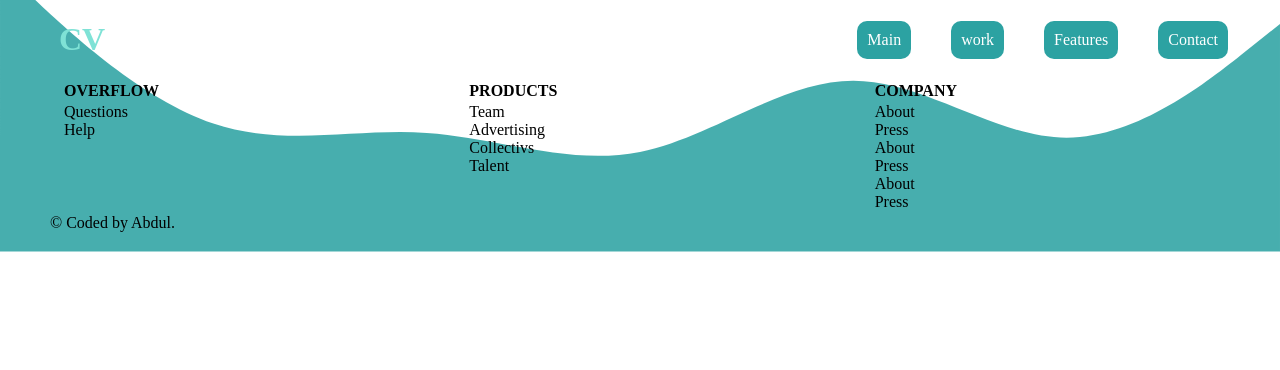
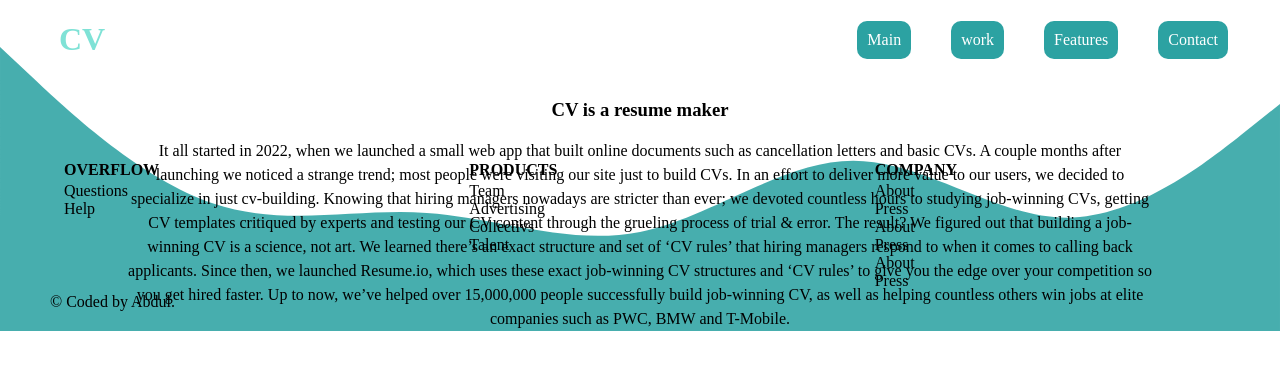
Before and after one commit to Alhariri97/resume-builder, a React (Create React App) app: page /other in a window 1280 px wide. Shown: the top 370 px of the page. Built offline with nearby package versions, Linux system fonts and the light colour scheme.

Commit message:
refactoring

```diff
--- a/src/App.css
+++ b/src/App.css
@@ -5,6 +5,7 @@
 
 .App {
   text-align: center;
+  position: relative;
 }
 
 *{
@@ -122,7 +123,7 @@ header h1{
 /* start landing */
 main .be-you , .second {
   display: flex;
-  height: 50vh;
+  height: 30vh;
 }
 main .be-you div , .hello, .chat , .button p, .second div{
   width: 50%;
@@ -231,7 +232,10 @@ border-bottom-left-radius: 90px;
 }
 
 footer{
-  position: relative;
+  position: absolute;
+  bottom: 0;
+  width: 100%;
+
 
 }
 footer svg {
@@ -278,12 +282,15 @@ margin: 2px 0;
 height: 20vh;
 }
 .theerd, .fourth{
-  height: 25vh;
+  height: 35vh;
 }
 .theerd{
   margin-top: 20px;
 }
+.fourth{
+  padding-bottom: 10vh;
 
+}
 /* Start of create contact */
 .contact{
   width: 80%;
@@ -614,3 +621,13 @@ right: 16px;
   cursor: pointer;
 }
 /* End of final */
+/* Start of landing Work  */
+#landing-work, #features{
+  /* background-color: #282c34; */
+  /* min-height: ; */
+  width: 80%;
+  margin: auto;
+}
+#landing-work p{
+  line-height: 3vh;
+}
--- a/src/App.js
+++ b/src/App.js
@@ -2,20 +2,21 @@ import "./App.css";
 import { useState, useEffect } from "react";
 import { BrowserRouter, Routes, Route } from "react-router-dom";
 //
-import CreateContact from "./components/CreateContact";
-import CreateEducation from "./components/CreateEducation";
-import CreateEducationView from "./components/CreateEducationView";
-import CreateWork from "./components/CreateWork";
-import CreateWorkView from "./components/CreateWrokView";
-import CreateSkills from "./components/CreateSkills";
-import CreateSummary from "./components/CreateSummary";
-import CreateFinal from "./components/CreateFinal";
+import CreateContact from "./components/create/CreateContact";
+import CreateEducation from "./components/create/CreateEducation";
+import CreateEducationView from "./components/create/CreateEducationView";
+import CreateWork from "./components/create/CreateWork";
+import CreateWorkView from "./components/create/CreateWrokView";
+import CreateSkills from "./components/create/CreateSkills";
+import CreateSummary from "./components/create/CreateSummary";
+import CreateFinal from "./components/create/CreateFinal";
 //
 import Header from "./components/header";
 import Footer from "./components/footer";
 //
 import LandPage from "./components/LandPage";
-
+import Work from "./Work";
+import Features from "./components/Features";
 function App() {
   // show and hide component
   const [show, setShow] = useState(true);
@@ -43,6 +44,8 @@ function App() {
           <Route path="/create/summary" element={<CreateSummary />} />
           <Route path="/create/final" element={<CreateFinal />} />
           <Route path="/" element={<LandPage />} />
+          <Route path="/other" element={<Work />} />
+          <Route path="/featuers" element={<Features />} />
         </Routes>
         {show ? <Footer /> : <></>}
       </div>
--- /dev/null
+++ b/src/Work.js
@@ -0,0 +1,30 @@
+import React from "react";
+
+function Work() {
+  return (
+    <div id="landing-work">
+      <h3>CV is a resume maker </h3>
+      <p>
+        It all started in 2022, when we launched a small web app that built
+        online documents such as cancellation letters and basic CVs. A couple
+        months after launching we noticed a strange trend; most people were
+        visiting our site just to build CVs. In an effort to deliver more value
+        to our users, we decided to specialize in just cv-building. Knowing that
+        hiring managers nowadays are stricter than ever; we devoted countless
+        hours to studying job-winning CVs, getting CV templates critiqued by
+        experts and testing our CV content through the grueling process of trial
+        & error. The result? We figured out that building a job-winning CV is a
+        science, not art. We learned there’s an exact structure and set of ‘CV
+        rules’ that hiring managers respond to when it comes to calling back
+        applicants. Since then, we launched Resume.io, which uses these exact
+        job-winning CV structures and ‘CV rules’ to give you the edge over your
+        competition so you get hired faster. Up to now, we’ve helped over
+        15,000,000 people successfully build job-winning CV, as well as helping
+        countless others win jobs at elite companies such as PWC, BMW and
+        T-Mobile.
+      </p>
+    </div>
+  );
+}
+
+export default Work;
--- /dev/null
+++ b/src/components/Features.js
@@ -0,0 +1,12 @@
+import React from "react";
+
+function Features() {
+  return (
+    <div id="features">
+      <h3>Some featuers should I write here, but for now this would do</h3>
+      <p>Move out of here...</p>
+    </div>
+  );
+}
+
+export default Features;
--- a/src/components/CreateFinal.js
+++ b/src/components/create/CreateFinal.js
@@ -1,6 +1,6 @@
 import React, { useRef, useState } from "react";
 import { useReactToPrint } from "react-to-print";
-import Popup from "./Popup";
+import Popup from "../Popup";
 //component to print
 const info = JSON.parse(localStorage.getItem("info"));
 const skills = JSON.parse(localStorage.getItem("skills"));
```
Also changed, not shown: src/components/create/CreateContact.js (renamed from src/components/CreateContact.js), src/components/create/CreateEducation.js (renamed from src/components/CreateEducation.js), src/components/create/CreateEducationView.js (renamed from src/components/CreateEducationView.js), src/components/create/CreateSkills.js (renamed from src/components/CreateSkills.js), src/components/create/CreateSummary.js (renamed from src/components/CreateSummary.js), src/components/create/CreateWork.js (renamed from src/components/CreateWork.js), src/components/create/CreateWrokView.js (renamed from src/components/CreateWrokView.js).
